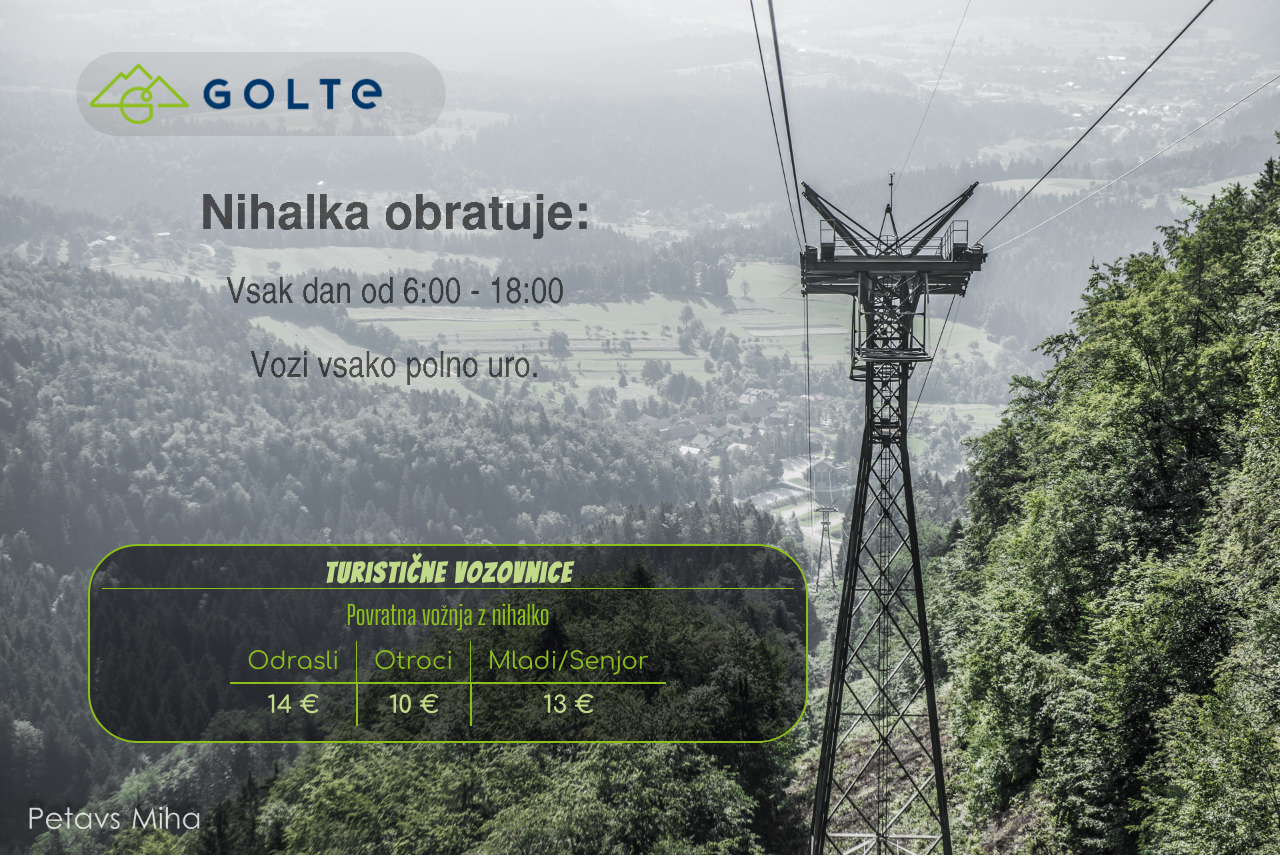
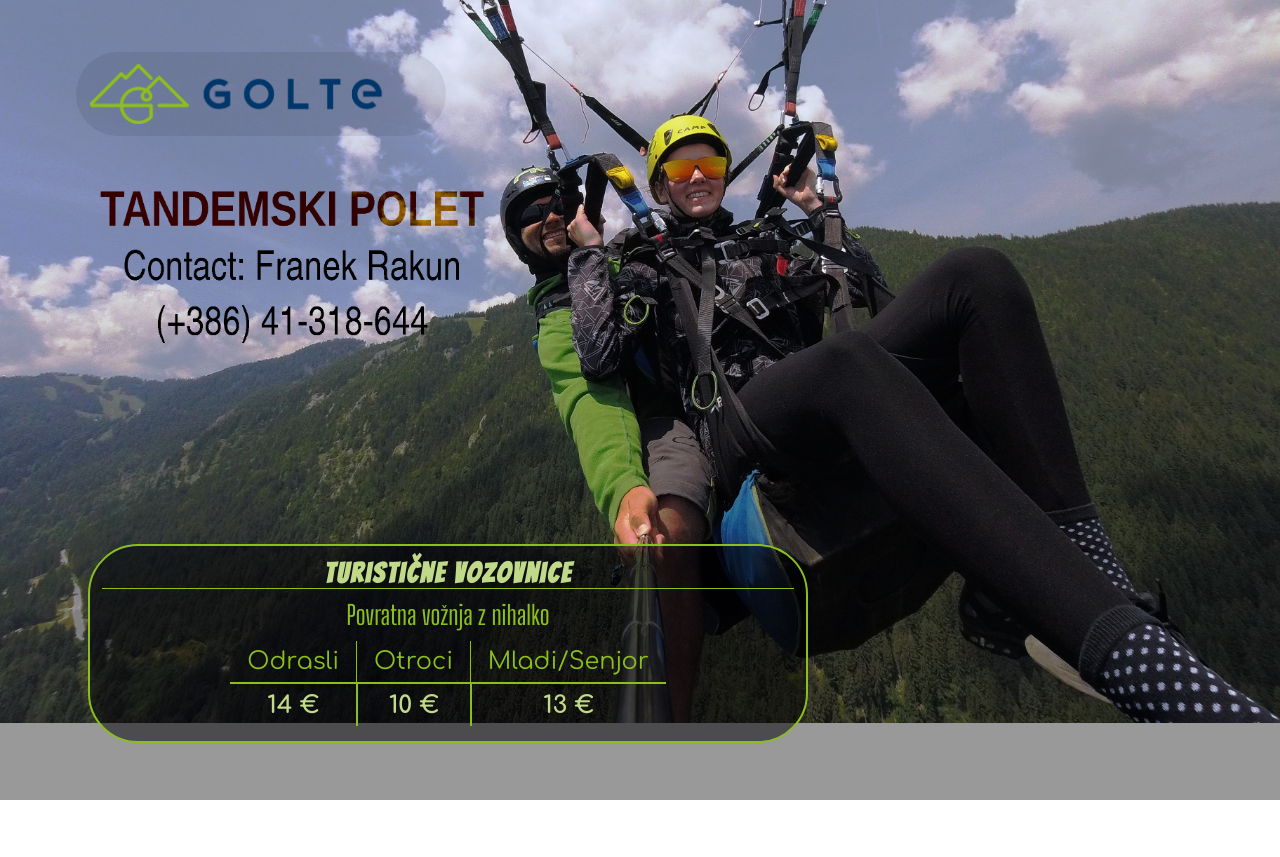
Before and after one commit to JakaPresecnik/golte-greetscreen, a React (Create React App) app: page / in a window 1280 px wide. Shown: the top 857 px of the page. Built offline with nearby package versions, Linux system fonts and the light colour scheme; no server answers.

Commit message:
dinamic backgroud and dinamic code for background added

```diff
--- a/src/App.js
+++ b/src/App.js
@@ -1,3 +1,4 @@
+import styled, { css, keyframes } from "styled-components";
 import Vreme from './components/Vreme'
 import Ostalo from './components/Ostalo'
 import './styles/helper.css'
@@ -11,12 +12,31 @@
 const images = importAllImages(require.context('./bcgr-img', false, /\.(png|jpe?g|svg)$/));
 
 function App() {
+  const slide = keyframes`
+        0% {left: 100%}
+        10% {left: 0%}
+        ${100 / Object.keys(images).length}% {left: 0%}
+        ${100 / Object.keys(images).length + 10}% {left: -100%}
+        100% {left: -100%}
+    `
+    const autoplay3 = props => {
+
+    return css`
+        ${Object.keys(images).length * 10}s ${slide} infinite ease-in-out;
+    `}
+    const Img = styled.img`
+        position: absolute;
+        left: -100%;
+        width: 100vw;
+        animation: ${autoplay3};
+    `
   return (
     <div className="App">
       <div id="vsi-podatki"></div>
       <div className="background">
-        <img src={images[1].default} />
-        <img src={images[1].default} />
+        {Object.keys(images).map((img, i) => (
+          <Img style={{animationDelay: 10 * i + 's'}} src={images[img].default} />
+        ))}
       </div>
       <img className="golte-logo" src={logo} />
       <Vreme />
--- a/src/styles/helper.css
+++ b/src/styles/helper.css
@@ -17,14 +17,32 @@
 }
 .background {
     position: absolute;
+    width: 100vw;
+    height:100vh;
     grid-row: 1/6;
     grid-column: 1/6;
     top: 0;
     z-index: 0;
 }
-.background img {
-    width: 100%;
+/*@keyframes autoplay3 {
+    0% {left: 100%}
+    10% {left: 0%}
+    50% {left: 0%}
+    60% {left: -100%}
+    100% {left: -100%}
+}*/
+
+.background > * {
+    position: absolute;
+    width: 100vw;
+    left: 100%;
+    top: 0;
+  /*  animation: 14s autoplay3 infinite ease-in-out;*/
 }
+
+/*.background > *:nth-child(1) {animation-delay: 0s}
+.background > *:nth-child(2) {animation-delay: 7s}*/
+
 .golte-logo {
     grid-row: 2/3;
     grid-column: 2/3;
--- a/src/styles/vreme.css
+++ b/src/styles/vreme.css
@@ -4,11 +4,12 @@
     margin: 0;
     width: 90%;
     max-width: 450px;
-    background-color: rgba(256, 256, 256, 0.5);
+    background-color: rgba(1, 1, 5, 0.5);
     text-align: center;
     padding-bottom: 3em;
     border-radius: 5em;
-    border: 2px solid #999;
+    border: 2px solid #8CBE1C;
+    color: #c0da89;
     z-index: 1;
 }
 
@@ -41,13 +42,17 @@
 
 .veter img {
     width: 25%;
+    background-color: rgba(192, 218, 137, 0.5);
+    border-radius: 50%;
+    margin-right: 10px;
+    border: 4px solid #8CBE1C;
 }
 .veter-text {
     line-height: 0.3em;
 }
 .vreme span {
     font-size: 30px;
-    color: #444;
+    color: #8CBE1C;
     font-family: Arial, Helvetica, sans-serif;
     font-weight: lighter;
     line-height: 0;
```
Also changed, not shown: src/bcgr-img/test.jpg.
